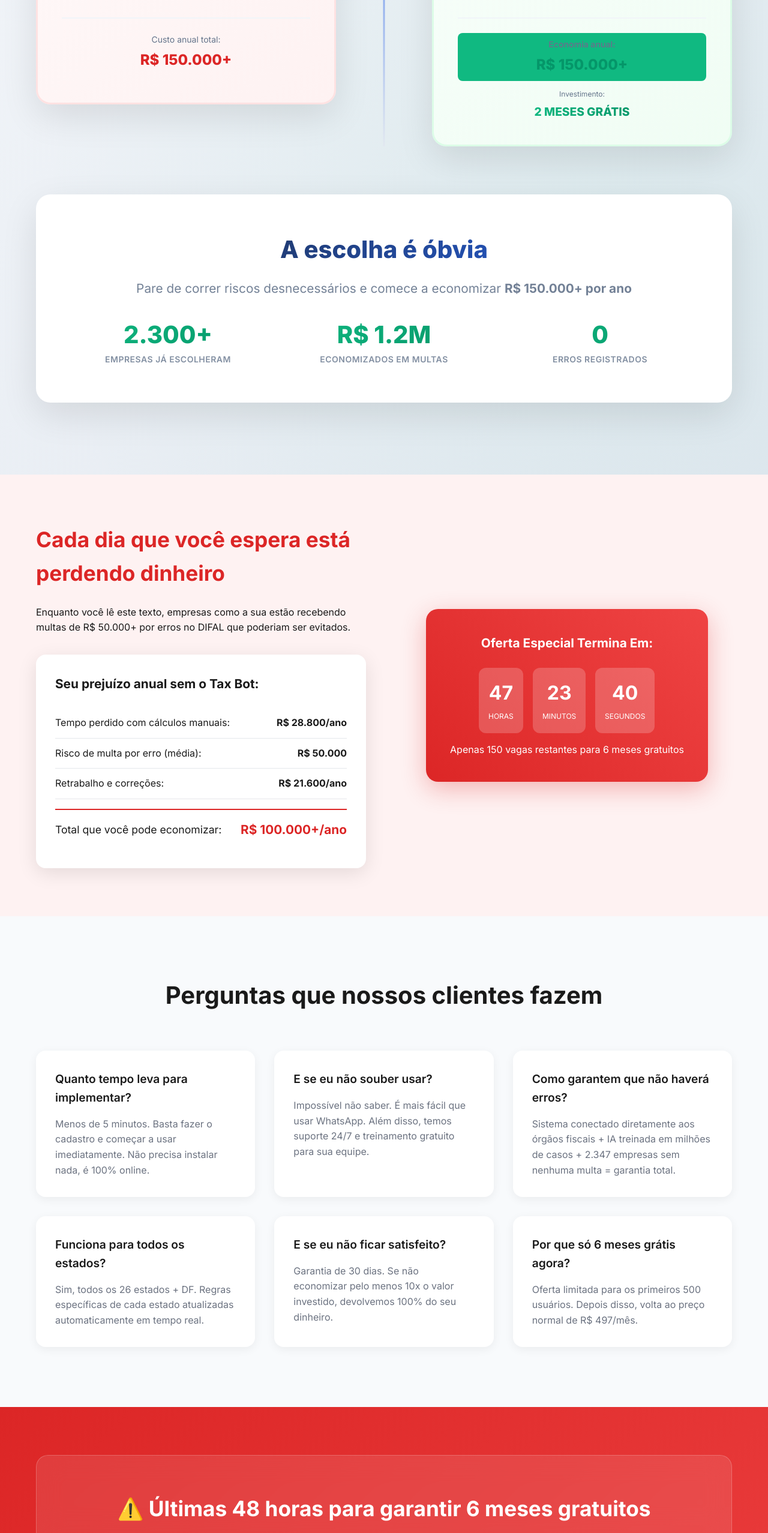
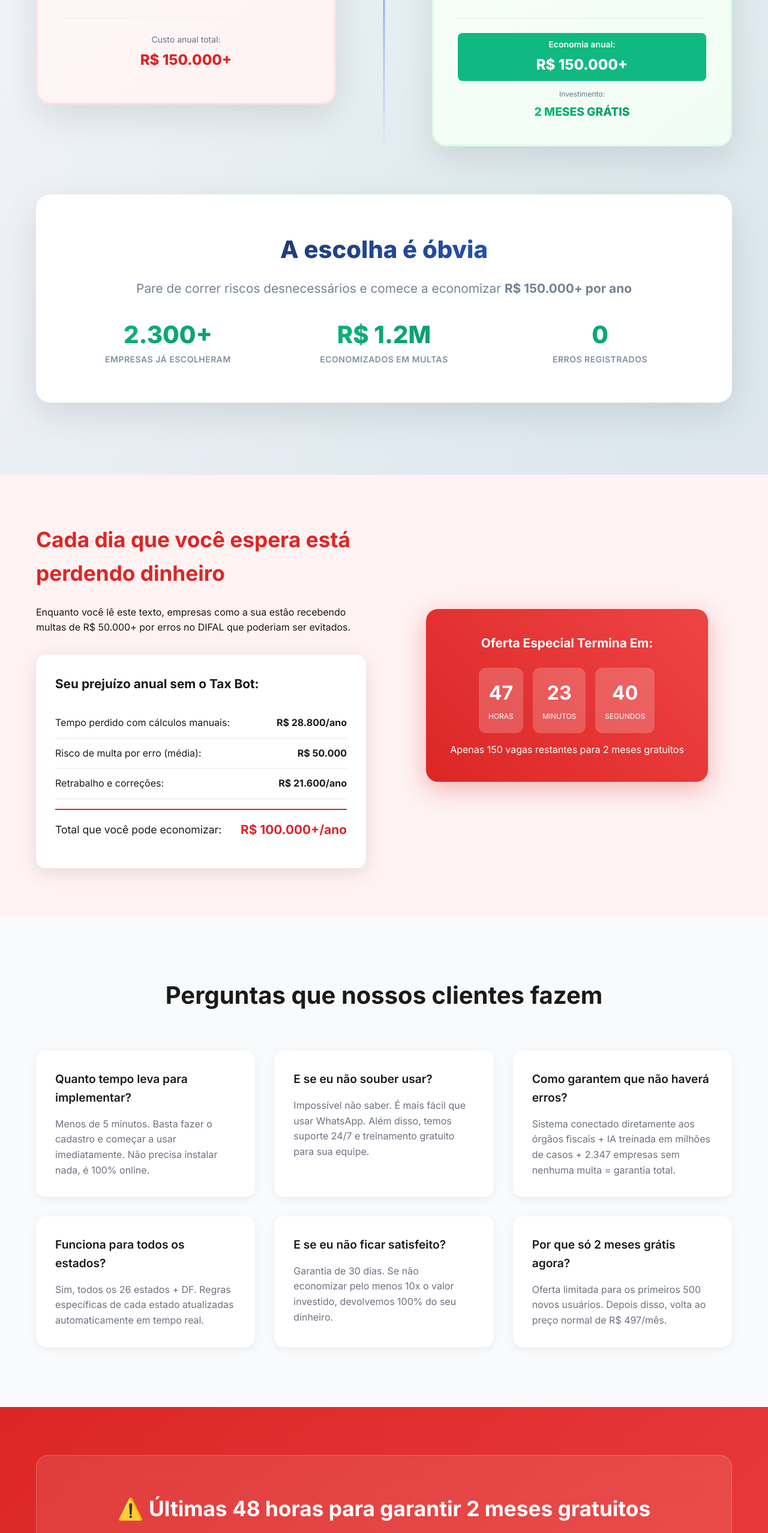
Before and after one commit to Rivas12/LandingPageValidator, a plain HTML site: page index.html in a window 1280 px wide. Shown: the part 6166-8721 px from the top of the page at 60% size. Drawn offline with Linux system fonts and the light colour scheme; a script that the page names is missing.

Commit message:
Update promotional content and styles for clarity and emphasis

```diff
--- a/index.html
+++ b/index.html
@@ -585,7 +585,7 @@
 
                     <div class="card-footer">
                         <div class="total-cost savings">
-                            <span>Economia anual:</span>
+                            <span class="total-cost-taxbot">Economia anual:</span>
                             <strong>R$ 150.000+</strong>
                         </div>
                         <div class="investment">
@@ -667,7 +667,7 @@
                                 <span class="label">Segundos</span>
                             </div>
                         </div>
-                        <p>Apenas 150 vagas restantes para 6 meses gratuitos</p>
+                        <p>Apenas 150 vagas restantes para 2 meses gratuitos</p>
                     </div>
                 </div>
             </div>
@@ -706,8 +706,8 @@
                 </div>
 
                 <div class="faq-item">
-                    <h3>Por que só 6 meses grátis agora?</h3>
-                    <p>Oferta limitada para os primeiros 500 usuários. Depois disso, volta ao preço normal de R$ 497/mês.</p>
+                    <h3>Por que só 2 meses grátis agora?</h3>
+                    <p>Oferta limitada para os primeiros 500 novos usuários. Depois disso, volta ao preço normal de R$ 497/mês.</p>
                 </div>
             </div>
         </div>
@@ -717,14 +717,14 @@
     <section class="final-urgency" id="email-section">
         <div class="container">
             <div class="urgency-box">
-                <h2>⚠️ Últimas 48 horas para garantir 6 meses gratuitos</h2>
+                <h2>⚠️ Últimas 48 horas para garantir 2 meses gratuitos</h2>
 
                 <div class="value-stack">
                     <h3>O que você recebe hoje:</h3>
                     <div class="value-items">
                         <div class="value-item">
                             <i class="fas fa-check"></i>
-                            <span>Tax Bot completo por 6 meses (Valor: R$ 2.982)</span>
+                            <span>Tax Bot completo por 2 meses (Valor: R$ 2.982)</span>
                             <strong>GRÁTIS</strong>
                         </div>
                         <div class="value-item">
@@ -760,7 +760,7 @@
                             </button>
                         </div>
                     </form>
-                    <p class="guarantee">✅ 6 meses gratuitos • ✅ Sem risco • ✅ Cancelamento gratuito</p>
+                    <p class="guarantee">✅ 2 meses gratuitos • ✅ Sem risco • ✅ Cancelamento gratuito</p>
                 </div>
 
                 <div class="scarcity">
--- a/script.js
+++ b/script.js
@@ -313,7 +313,7 @@
             <h3 style="margin-bottom: 16px; color: #1a1a1a;">Espere! Não vá embora ainda...</h3>
             <p style="margin-bottom: 24px; color: #666;">
                 Você está a um passo de revolucionar seu processo de DIFAL com o Tax Bot.
-                Cadastre seu e-mail e seja o primeiro a testar!
+                Cadastre seu e-mail e comece a testar!
             </p>
 
             <form id="exitIntentForm" style="display: flex; gap: 12px; margin-bottom: 16px;">
--- a/styles.css
+++ b/styles.css
@@ -908,7 +908,7 @@
 
 .savings {
     background: #10b981;
-    color: white;
+    color: white !important;
     padding: 8px 12px;
     border-radius: 8px;
     font-size: 12px;
@@ -1348,6 +1348,7 @@
 }
 
 .total-cost {
+    color: white;
     margin-bottom: 12px;
 }
 
@@ -1358,6 +1359,10 @@
     margin-bottom: 4px;
 }
 
+.total-cost-taxbot {
+    color: white !important;
+}
+
 .total-cost strong {
     font-size: 1.5rem;
     font-weight: 800;
@@ -1365,7 +1370,7 @@
 }
 
 .savings strong {
-    color: #059669;
+    color: white;
 }
 
 .investment {
```
